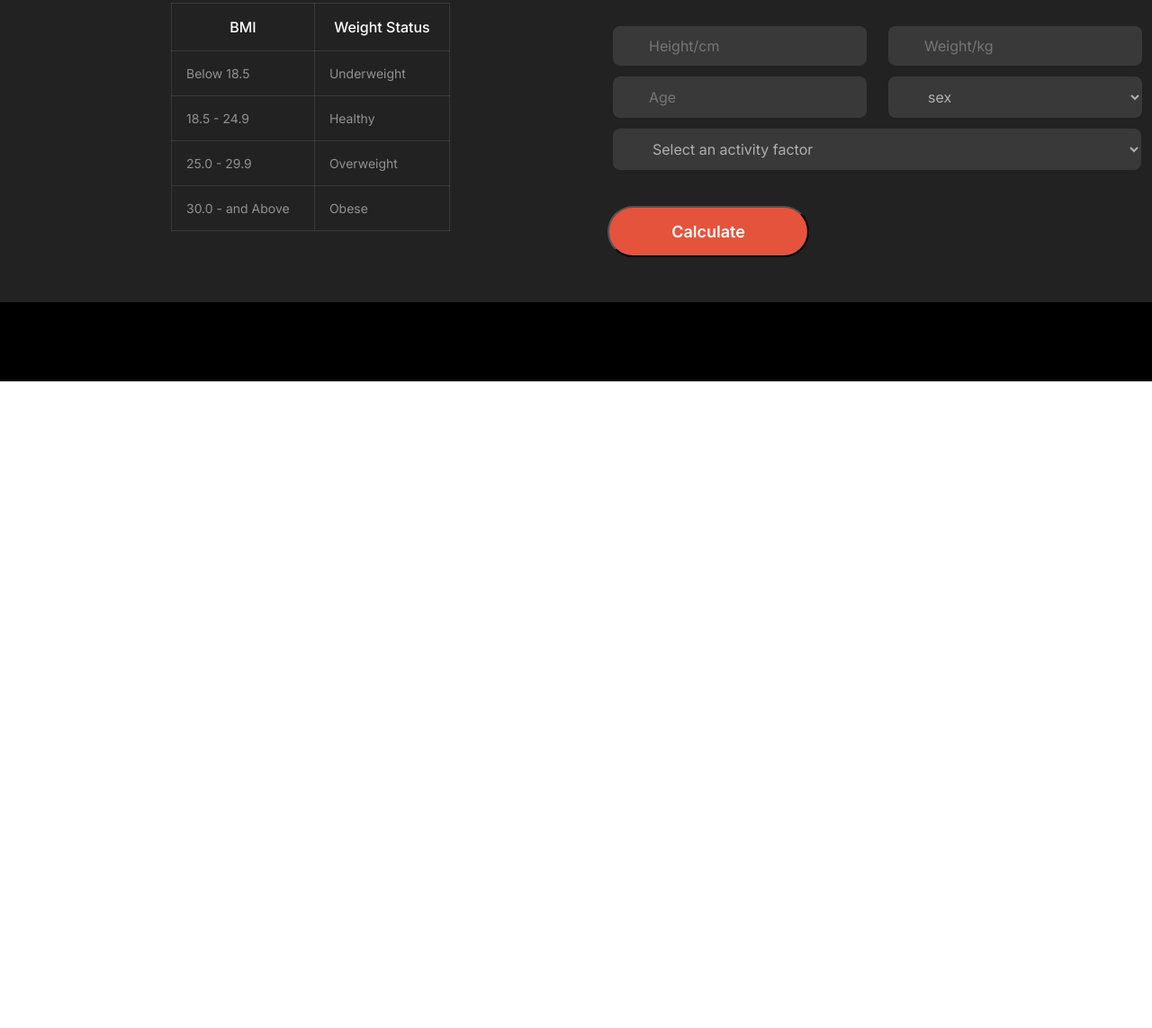
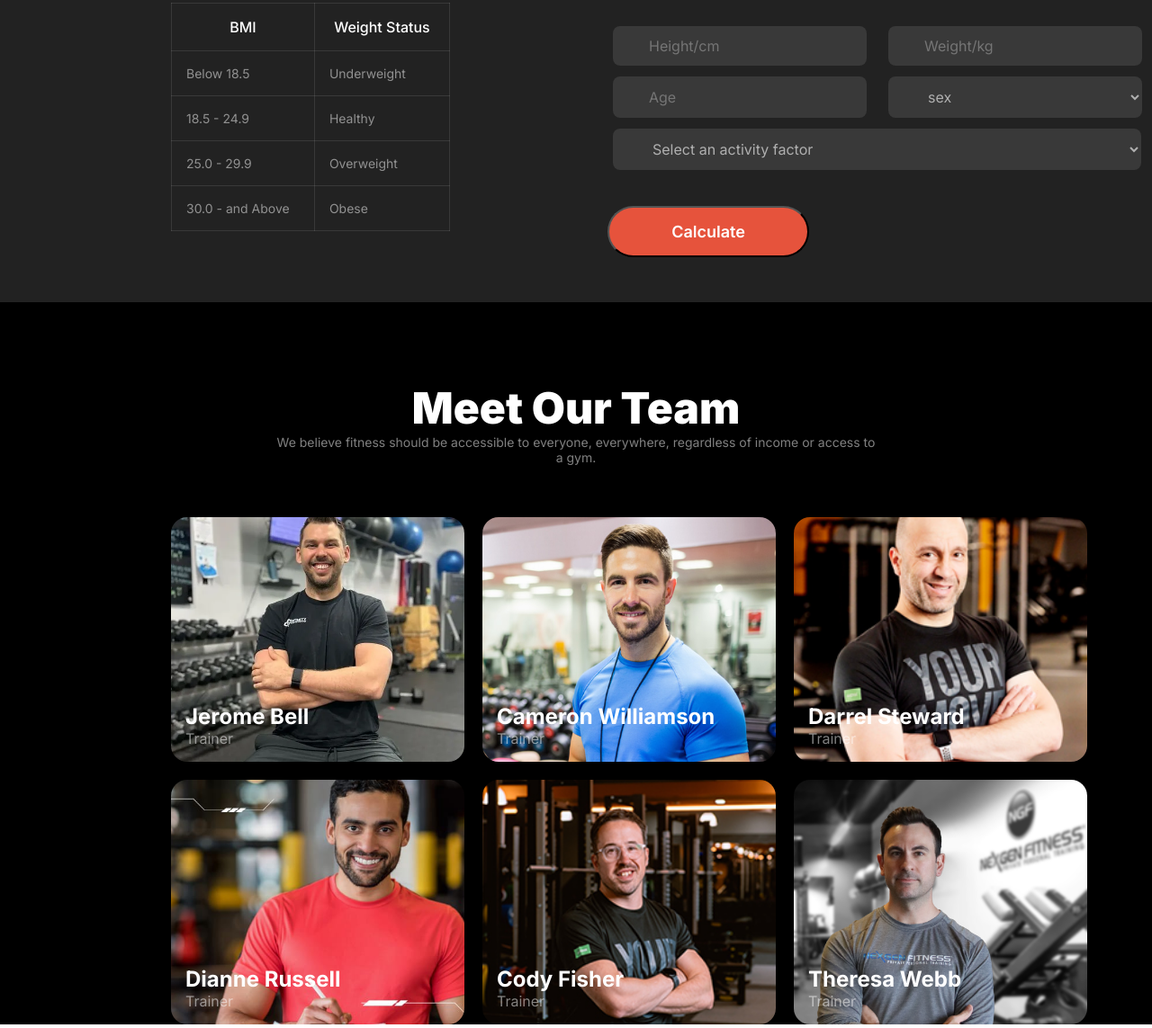
Before and after one commit to M-Nazmul/RB-A2-Fitness, a plain HTML site: page index.html in a window 1280 px wide. Shown: the part 2215-3358 px from the top of the page at 90% size. Before the commit the page ends 2639 px from the top, so only its background shows below. Drawn offline with Linux system fonts and the light colour scheme; a web font is replaced by a local one.

Commit message:
added Team section

```diff
--- a/css/style.css
+++ b/css/style.css
@@ -378,3 +378,53 @@ main .run-container{
     }
 
 }
+
+/* Team section */
+.team-section{
+    max-width: 1440px;
+    padding: 0 190px;
+    margin: 0 auto;
+
+    & .team-text-content{
+        max-width: 671px;
+        margin: 0 auto 58px;
+        text-align: center;
+    }
+    & .team-text-content h2{
+        font-size: 48px;
+        font-weight: 900;
+        color: #fff;
+    }
+    & .team-text-content p{
+        font-size: 14px;
+        font-weight: 400;
+        color: var(--secondary-color);
+    }
+    & .team-img-container{
+        display: grid;
+        grid-template-columns: repeat(3, 326px);
+        gap: 20px;
+    }
+    & .team-img-container figure{
+        max-width: 326px;
+        height: 272px;
+        position: relative;
+        & .team-title{
+            position: absolute;
+            bottom: 1rem;
+            left: 1rem;
+        }
+        & h3{
+            font-size: 24px;
+        }
+        & p{
+            color: var(--secondary-color);
+        }
+    }
+    & .team-img-container figure img{
+        width: 100%;
+        height: 100%;
+        border-radius: 18px;
+        object-fit: cover
+    }
+}
--- a/index.html
+++ b/index.html
@@ -168,6 +168,60 @@
                 </div>
             </div>
         </section>
+        <!-- Meet Our Team section -->
+         <section class="team-section">
+            <div class="team-text-content">
+                <h2>Meet Our Team</h2>
+                <p>
+                    We believe fitness should be accessible to everyone, everywhere, regardless of income or access to a gym.
+                </p>
+            </div>
+            <div class="team-img-container">
+                <figure>
+                    <img src="./assets/trainer1.png" alt="">
+                    <div class="team-title">
+                        <h3>Jerome Bell</h3>
+                        <p>Trainer</p>
+                    </div>
+                </figure>
+                <figure>
+                    <img src="./assets/trainer2.png" alt="">
+                    <div class="team-title">
+                        <h3>Cameron Williamson</h3>
+                        <p>Trainer</p>
+                    </div>
+                </figure>
+                <figure>
+                    <img src="./assets/trainer3.png" alt="">
+                    <div class="team-title">
+                        <h3>Darrel Steward</h3>
+                        <p>Trainer</p>
+                    </div>
+                </figure>
+                <figure>
+                    <img src="./assets/trainer4.png" alt="">
+                    <div class="team-title">
+                        <h3>Dianne Russell</h3>
+                        <p>Trainer</p>
+                    </div>
+                </figure>
+                <figure>
+                    <img src="./assets/trainer5.png" alt="">
+                    <div class="team-title">
+                        <h3>Cody Fisher</h3>
+                        <p>Trainer</p>
+                    </div>
+                </figure>
+                <figure>
+                    <img src="./assets/trainer6.png" alt="">
+                    <div class="team-title">
+                        <h3>Theresa Webb</h3>
+                        <p>Trainer</p>
+                    </div>
+                </figure>
+            </div>
+         </section>
+         <!--  -->
      </main>
 </body>
 </html>
```
